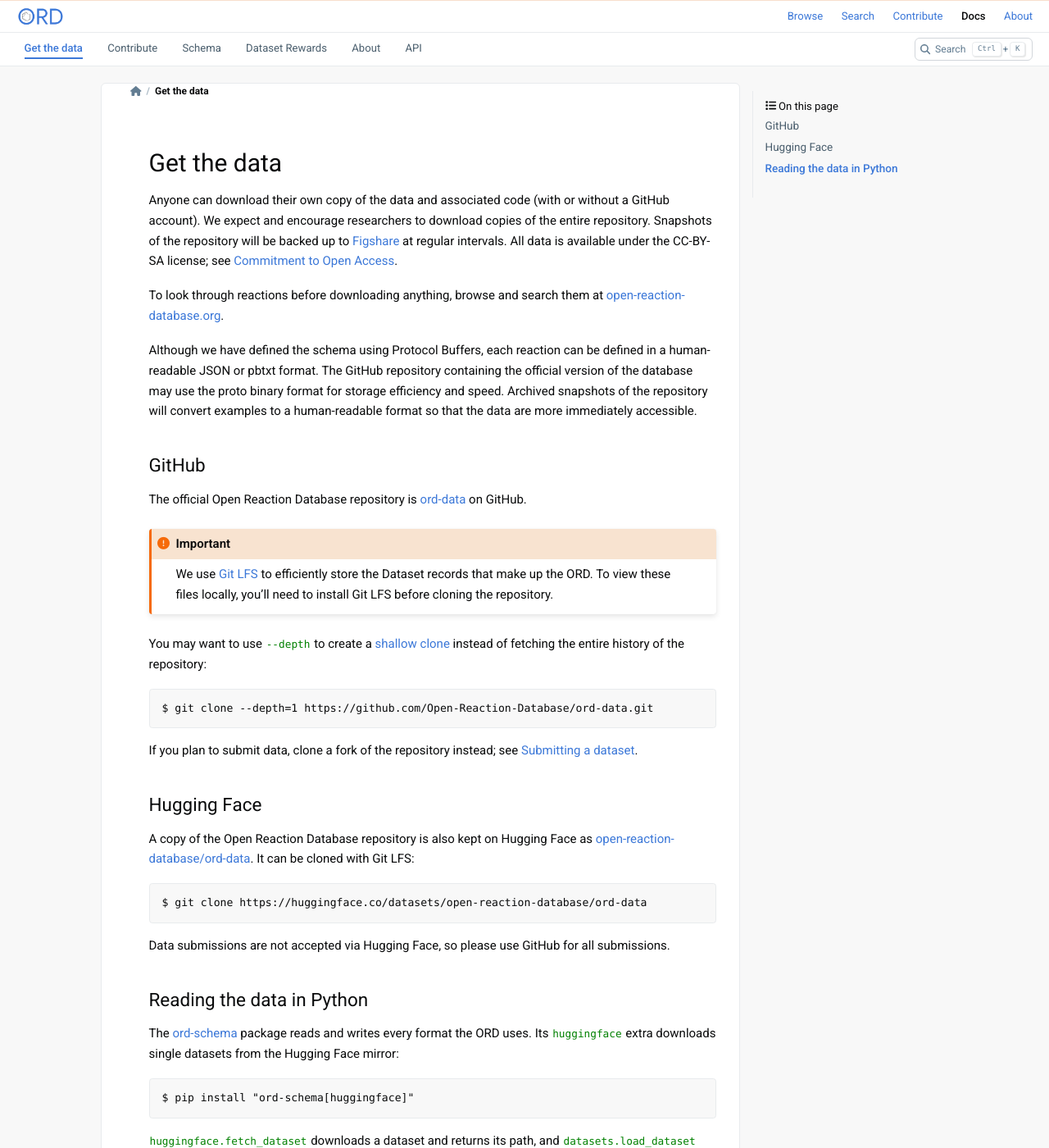
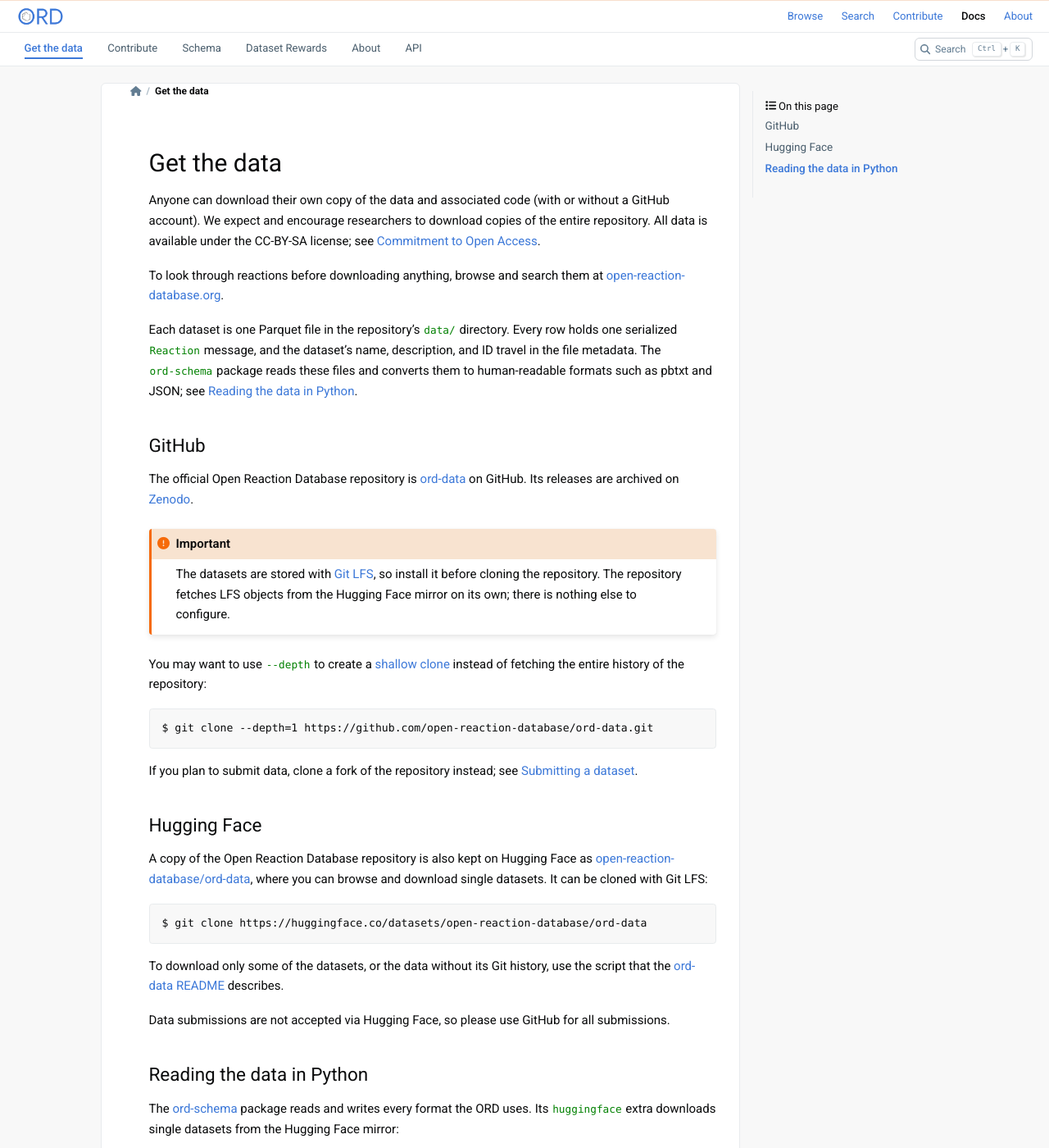
Before and after one commit to open-reaction-database/ord-schema, a Sphinx documentation site: the page built from docs/data.rst, in a window 1280 px wide and 1400 px high. Shown: the whole window at 82% size. Built offline with Sphinx 7.4.7 and the PyData theme 0.15.4, drawn with Linux system fonts in a browser that asks for light colours; some of the changed text lies outside the part shown.

Commit message:
Bring the docs' out-of-date claims in line with ord-data and ord-schema
- Get the data describes ord-data as it is: one Parquet file per dataset,
  LFS objects served from the Hugging Face mirror, and releases archived
  on Zenodo, in place of the Figshare snapshots and proto binary storage.
  It adds converting a dataset to pbtxt or JSON, and points to ord-data's
  script for downloading a subset.
- The schema page's examples import reaction_pb2 and units, the modules
  that define Mass and UnitResolver.
- Contribute runs the validator as python -m
  ord_schema.scripts.validate_dataset.
- The FAQ no longer names a single hosting donor.

Co-Authored-By: Claude Opus 5.5 <noreply@anthropic.com>

```diff
--- a/docs/data.rst
+++ b/docs/data.rst
@@ -4,38 +4,37 @@ Get the data
 
 Anyone can download their own copy of the data and associated code (with or
 without a GitHub account). We expect and encourage researchers to download
-copies of the entire repository. Snapshots of the repository will be backed up
-to `Figshare <https://figshare.com/>`_ at regular intervals. All data is
-available under the CC-BY-SA license; see
-:ref:`commitment-to-open-access`.
+copies of the entire repository. All data is available under the CC-BY-SA
+license; see :ref:`commitment-to-open-access`.
 
 To look through reactions before downloading anything, browse and search them at
 `open-reaction-database.org <https://open-reaction-database.org/>`__.
 
-Although we have defined the schema using Protocol Buffers, each reaction can be
-defined in a human-readable JSON or pbtxt format. The GitHub repository
-containing the official version of the database may use the proto binary format
-for storage efficiency and speed. Archived snapshots of the repository will
-convert examples to a human-readable format so that the data are more
-immediately accessible.
+Each dataset is one Parquet file in the repository's ``data/`` directory. Every
+row holds one serialized ``Reaction`` message, and the dataset's name,
+description, and ID travel in the file metadata. The ``ord-schema`` package
+reads these files and converts them to human-readable formats such as pbtxt and
+JSON; see :ref:`reading-the-data-in-python`.
 
 ******
 GitHub
 ******
 
 The official Open Reaction Database repository is
-`ord-data <https://github.com/Open-Reaction-Database/ord-data>`__ on GitHub.
+`ord-data <https://github.com/open-reaction-database/ord-data>`__ on GitHub.
+Its releases are archived on
+`Zenodo <https://zenodo.org/badge/latestdoi/283813042>`__.
 
 .. IMPORTANT::
-   We use `Git LFS <https://git-lfs.github.com/>`_ to efficiently store the
-   Dataset records that make up the ORD. To view these files locally, you'll
-   need to install Git LFS before cloning the repository.
+   The datasets are stored with `Git LFS <https://git-lfs.com/>`_, so install
+   it before cloning the repository. The repository fetches LFS objects from the
+   Hugging Face mirror on its own; there is nothing else to configure.
 
 You may want to use ``--depth`` to create a
 `shallow clone <https://git-scm.com/docs/git-clone#Documentation/git-clone.txt---depthltdepthgt>`_
 instead of fetching the entire history of the repository::
 
-   $ git clone --depth=1 https://github.com/Open-Reaction-Database/ord-data.git
+   $ git clone --depth=1 https://github.com/open-reaction-database/ord-data.git
 
 If you plan to submit data, clone a fork of the repository instead; see
 :doc:`submissions`.
@@ -45,10 +44,16 @@ Hugging Face
 ************
 
 A copy of the Open Reaction Database repository is also kept on Hugging Face as
-`open-reaction-database/ord-data <https://huggingface.co/datasets/open-reaction-database/ord-data>`__.
-It can be cloned with Git LFS::
+`open-reaction-database/ord-data <https://huggingface.co/datasets/open-reaction-database/ord-data>`__,
+where you can browse and download single datasets. It can be cloned with Git
+LFS::
 
    $ git clone https://huggingface.co/datasets/open-reaction-database/ord-data
+
+To download only some of the datasets, or the data without its Git history, use
+the script that the
+`ord-data README <https://github.com/open-reaction-database/ord-data#getting-the-data>`__
+describes.
 
 Data submissions are not accepted via Hugging Face, so please use GitHub for all
 submissions.
@@ -75,7 +80,16 @@ the Hugging Face mirror::
    path = huggingface.fetch_dataset("ord_dataset-...")
    dataset = datasets.load_dataset(path)  # a DatasetView for .parquet, else a Dataset
 
-``load_dataset`` reads a file from a clone of the repository the same way. The
-`examples <https://github.com/Open-Reaction-Database/ord-schema/tree/main/examples>`_
+``load_dataset`` reads a file from a clone of the repository the same way. To
+convert a dataset to text, load the whole ``Dataset`` and save it under a
+``.pbtxt`` or ``.json`` name:
+
+.. code-block:: python
+
+   dataset = datasets.load_dataset(path, as_dataset=True)
+   datasets.save_dataset(dataset, "dataset.pbtxt")
+
+The
+`examples <https://github.com/open-reaction-database/ord-schema/tree/main/examples>`_
 are Jupyter notebooks, drawn from published papers, that build and use datasets
 with the full reaction schema.
--- a/docs/submissions.rst
+++ b/docs/submissions.rst
@@ -68,7 +68,7 @@ finding a SMILES or InChI string for each compound.
 
         .. code-block:: shell
 
-            $ python validate_dataset.py --input_pattern="example_dataset.pbtxt"
+            $ python -m ord_schema.scripts.validate_dataset --input_pattern="example_dataset.pbtxt"
 
         When defining reactions and datasets programatically, it is good
         practice to use the `validation methods
```
Also changed, not shown: docs/overview.rst (+4 -4 lines), docs/schema.rst (+10 -5 lines).
